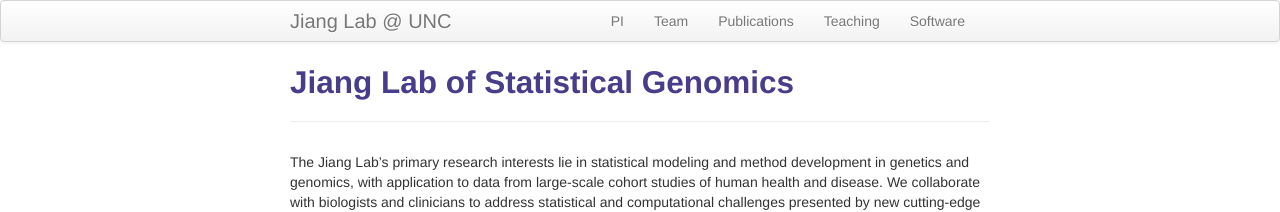
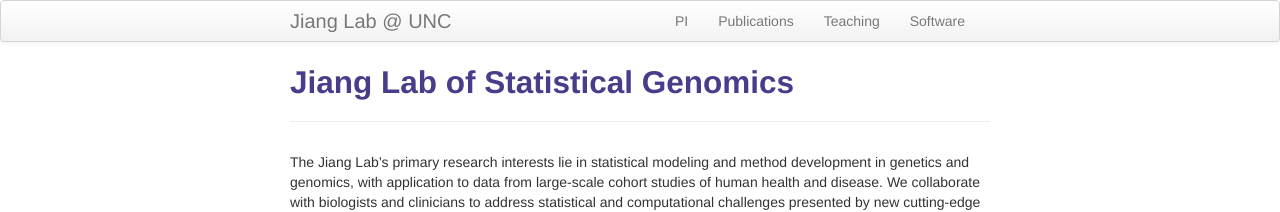
Before and after one commit to yuchaojiang/yuchaojiang.github.io, a Jekyll site: the page built from index.md, in a window 1280 px wide. Shown: the top 212 px of the page. Built offline with Jekyll 4.4.1, drawn with Linux system fonts in a browser that asks for light colours.

Commit message:
Update default.html

```diff
--- a/_includes/themes/twitter/default.html
+++ b/_includes/themes/twitter/default.html
@@ -36,7 +36,6 @@
           <a class="brand" href="{{ HOME_PATH }}">{{ site.title }}</a>
           <ul class="nav">
               <li><a href="{{ BASE_PATH }}/pages/PI.html">PI</a></li>
-              <li><a href="{{ BASE_PATH }}/pages/team.html">Team</a></li>
               <li><a href="{{ BASE_PATH }}/pages/pubs.html">Publications</a></li>
               <li><a href="{{ BASE_PATH }}/pages/teaching.html">Teaching</a></li>
               <li><a href="{{ BASE_PATH }}/pages/software.html">Software</a></li>
```
